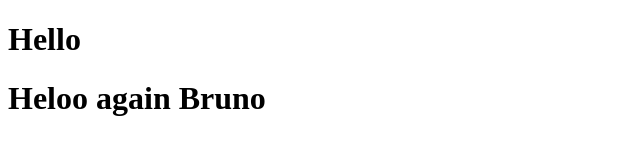
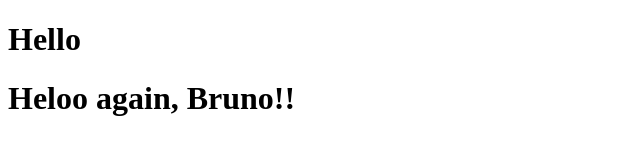
Before and after one commit to brunobergamo/cousera_test_web, a plain HTML site: page site/index.html in a window 1280 px wide. Shown: the full height of the page, 0-640 px from the left. Drawn offline with Linux system fonts and the light colour scheme.

Commit message:
fix again

```diff
--- a/site/index.html
+++ b/site/index.html
@@ -5,6 +5,6 @@
 </head>
 <body>
 <h1>Hello</h1>
-<h1>Heloo again Bruno</h1>
+<h1>Heloo again, Bruno!!</h1>
 </body>
 </html>
```
